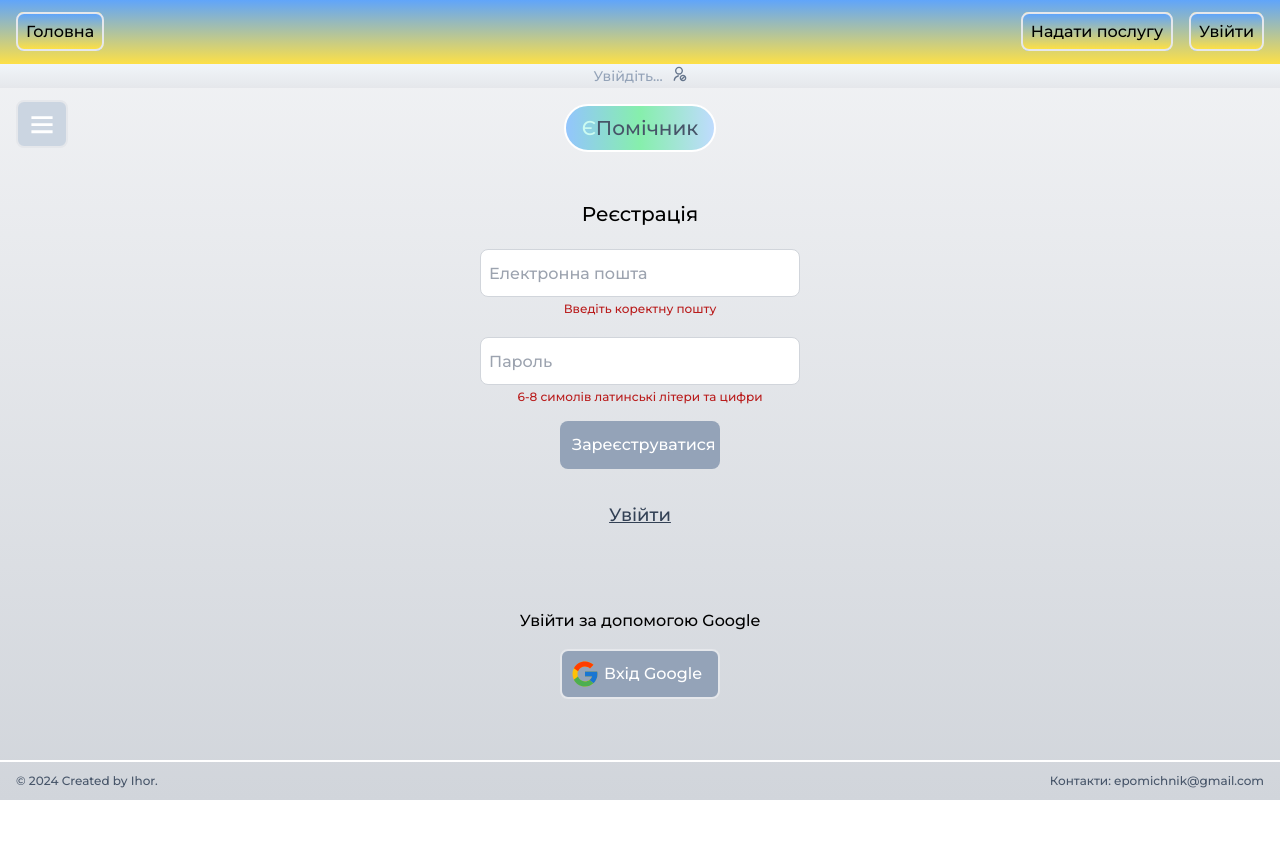
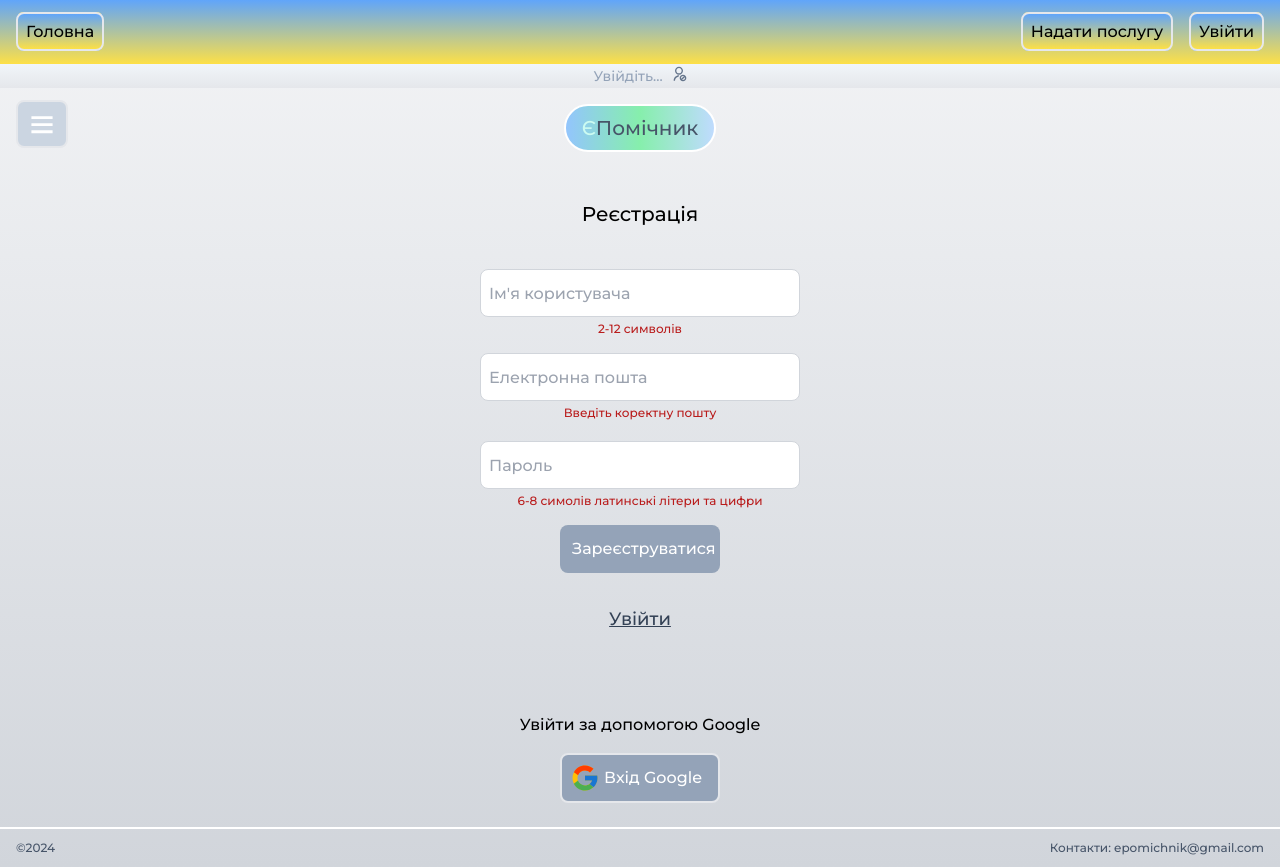
Before and after one commit to poggy33/pomichnuk, a Next.js app: page /signup in a window 1280 px wide. Before the commit the page ends 800 px from the top, so only its background shows below. Built offline with nearby package versions, Linux system fonts and the light colour scheme; no server answers.

Commit message:
update username instead useremail before Auth google

```diff
--- a/src/app/api/users/post/route.ts
+++ b/src/app/api/users/post/route.ts
@@ -7,7 +7,7 @@ connect();
 export async function POST(request:NextRequest) {
     try {
 const reqBody = await request.json();
-const {region, city, category, service, text, userId} = reqBody;
+const {region, city, category, service, text, userId, userName} = reqBody;
 console.log(reqBody);
 
     // create new post
@@ -18,6 +18,7 @@ console.log(reqBody);
         service,
         text,
         userId,
+        userName,
     });
 
     const savedPost = await newPost.save();
--- a/src/app/api/users/signup/route.ts
+++ b/src/app/api/users/signup/route.ts
@@ -9,7 +9,7 @@ connect();
 export async function POST(request: NextRequest) {
     try {
 const reqBody = await request.json();
-const {email, password} = reqBody;
+const {email, password, userName} = reqBody;
 const user = await User.findOne({email});
 
 if(user) {
@@ -21,6 +21,7 @@ if(user) {
 
         // create new user
         const newUser = new User({
+            userName,
             email,
             password: hashedPassword,
             //without verify
--- a/src/app/profile/page.tsx
+++ b/src/app/profile/page.tsx
@@ -11,6 +11,7 @@ export default function ProfilePage() {
   const router = useRouter();
   const [text, setText] = useState("");
   const [userEmail, setUserEmail] = useState("");
+  const [userName, setUserName] = useState("");
   const [isVerified, setIsVerified] = useState(false);
   const [isLoading, setIsLoading] = useState(false);
   const [isCorrectCategory, setIsCorrectCategory] = useState(false);
@@ -22,14 +23,16 @@ export default function ProfilePage() {
     service: "",
     text: "",
     userId: "",
+    userName: "",
   });
 
   //get users details
   const getUserDetails = async () => {
     const res = await axios.get("/api/users/currentuser");
     if (res.data.message === "User found") {
-      console.log(res.data.data.email);
+      // console.log(res.data.data.email);
       setUserEmail(res.data.data.email);
+      setUserName(res.data.data.userName)
       setIsVerified(res.data.data.isVerified);
       setIsLoading(true);
       console.log(res.data.data.isVerified);
@@ -50,7 +53,7 @@ export default function ProfilePage() {
 
   useEffect(() => {
     if (dataFromSelect) {
-      setPost({ ...dataFromSelect, text: text, userId: userEmail });
+      setPost({ ...dataFromSelect, text: text, userId: userEmail, userName: userName });
     }
   }, [text, dataFromSelect]);
 
--- a/src/app/signup/page.tsx
+++ b/src/app/signup/page.tsx
@@ -12,11 +12,13 @@ export default function SignupPage() {
   const [user, setUser] = useState({
     email: "",
     password: "",
+    userName: "",
   });
   const [buttonDisabled, setButtonDisabled] = useState(false);
   const [loading, setLoading] = useState(false);
   const [isPasswordCorrect, setIsPasswordCorrect] = useState(false);
   const [isEmailCorrect, setIsEmailCorrect] = useState(false);
+  const [isUsernameCorrect, setIsUsernameCorrect] = useState(false);
   const [isUniqueEmail, setIsUniqueEmail] = useState(true);
 
   const onSignup = async () => {
@@ -26,7 +28,7 @@ export default function SignupPage() {
       // console.log("Response success", response.data);
       router.push("/login");
     } catch (error: any) {
-      setIsUniqueEmail(false)
+      setIsUniqueEmail(false);
       console.log(error.message);
       toast.error(error.message);
     } finally {
@@ -35,12 +37,20 @@ export default function SignupPage() {
   };
 
   useEffect(() => {
-    if (user.email.length > 5 && isPasswordCorrect) {
+    if (user.email.length > 5 && isPasswordCorrect && isUsernameCorrect) {
       setButtonDisabled(false);
     } else {
       setButtonDisabled(true);
     }
   }, [user]);
+
+  function validateUsername(input: any) {
+    if (input.length >= 2 && input.length <= 12) {
+      return true;
+    } else {
+      return false;
+    }
+  }
 
   function validatePassword(input: any) {
     return /^(?=.*[A-Za-z])(?=.*\d)[A-Za-z\d]{6,8}$/.test(input);
@@ -68,7 +78,24 @@ export default function SignupPage() {
       {!loading && (
         <div className="flex flex-col items-center">
           <input
-            className="w-80 h-12 p-2 border border-gray-300 rounded-lg mb-1 focus:outline-none focus:border-gray-600"
+            className="w-80 h-12 mt-5 p-2 border border-gray-300 rounded-lg mb-1 focus:outline-none focus:border-gray-600"
+            id="username"
+            // type="email"
+            value={user.userName}
+            onChange={(e) => {
+              setIsUsernameCorrect(validateUsername(e.target.value));
+              setUser({ ...user, userName: e.target.value });
+            }}
+            placeholder="Ім'я користувача"
+          />
+          {!isUsernameCorrect ? (
+            <span className="text-xs text-red-700">2-12 символів</span>
+          ) : (
+            <span className="text-xs text-green-800">Ім'я користувача коректне</span>
+          )}
+
+          <input
+            className="w-80 h-12 p-2 border border-gray-300 rounded-lg mb-1 mt-4 focus:outline-none focus:border-gray-600"
             id="email"
             type="email"
             value={user.email}
@@ -119,10 +146,10 @@ export default function SignupPage() {
           </Link>
           <LoginButtonGoogle />
           {!isUniqueEmail && (
-              <span className="text-md text-red-700 mt-10">
-                Користувач з такою поштою вже існує.
-              </span>
-            )}
+            <span className="text-md text-red-700 mt-10">
+              Користувач з такою поштою вже існує.
+            </span>
+          )}
         </div>
       )}
     </div>
--- a/src/app/userposts/page.tsx
+++ b/src/app/userposts/page.tsx
@@ -94,7 +94,7 @@ function UserPosts() {
                 >
                   <div className="flex flex-col justify-between bg-gradient-to-b from-gray-100 to-gray-300 px-3 rounded-md text-sm p-1">
                     <div className="flex justify-between mb-1 items-center">
-                      <p className="text-gray-700">{item.userId}</p>
+                      <p className="text-gray-700">{item.userName}</p>
                       <div
                         onClick={() => deletePost(item._id)}
                         className="mt-1"
--- a/src/components/Footer.tsx
+++ b/src/components/Footer.tsx
@@ -5,7 +5,7 @@ import React from "react";
 function FooterPage() {
   return (
     <div className="px-4 flex items-center justify-between border-white border-t-2 text-xs text-slate-600  min-w-full min-h-10  mt-4">
-      <span>© 2024 Created by Ihor.</span>
+      <span>©2024</span>
       <span>Контакти: epomichnik@gmail.com</span>
     </div>
   );
--- a/src/components/LoginButtonGoogle.tsx
+++ b/src/components/LoginButtonGoogle.tsx
@@ -18,6 +18,7 @@ function LoginButtonGoogle() {
   useEffect(()=>{
     if (status && session?.user?.email) {
       console.log("status"+status, "email"+session.user.email)
+      console.log(session.user)
         if(status === "authenticated" && session.user.email.length >0){
             setUserEmail(session?.user?.email)
             onGoogleSignup(session?.user?.email)
--- a/src/components/Main.tsx
+++ b/src/components/Main.tsx
@@ -319,7 +319,7 @@ export default function Main() {
                           href={`/user/${item.userId}`}
                           className="text-sm text-gray-700 underline hover:text-blue-900"
                         >
-                          {item.userId}
+                          {item.userName}
                         </Link>
                         <div className="flex">
                           {/* rating start*/}
@@ -460,12 +460,11 @@ export default function Main() {
                   >
                     <div className="flex flex-col justify-between bg-gradient-to-b from-gray-100 to-gray-300 px-3 rounded-md text-sm p-1">
                       <div className="flex justify-between mb-1">
-                        {/* <p className="text-gray-700">{item.city}</p> */}
                         <Link
                           href={`/user/${item.userId}`}
                           className="text-sm text-gray-700 underline hover:text-blue-900"
                         >
-                          {item.userId}
+                          {item.userName}
                         </Link>
                         {/* rating start*/}
                         <div className="flex">
@@ -583,12 +582,6 @@ export default function Main() {
                         </div>
                       </div>
                       <div className="flex justify-between text-gray-800">
-                        {/* <Link
-                          href={`/user/${item.userId}`}
-                          className="text-xs text-gray-700 underline hover:text-blue-900"
-                        >
-                          {item.userId}
-                        </Link> */}
                         <p className="text-gray-700 text-xs">{item.city}</p>
                         <span className="text-xs">
                           {item.date.slice(0, 10)}
--- a/src/components/Navbar.tsx
+++ b/src/components/Navbar.tsx
@@ -13,6 +13,7 @@ export default function Navbar() {
   const router = useRouter();
   const [isLoggedIn, setIsLoggedIn] = useState(false);
   const [currentUser, setCurrentUser] = useState("me");
+  const [currentEmail, setCurrentEmail] = useState("");
   const [verifiedBy, setVerifiedBy] = useState("");
   // const { status } = useSession();
 
@@ -41,10 +42,16 @@ export default function Navbar() {
   const getUserDetails = async () => {
     const res = await axios.get("/api/users/currentuser");
     if (res.data.message === "User found") {
-      const parts = res.data.data.email.split("@");
-      if (parts.length > 1) {
-        setCurrentUser(parts[0]);
+      // const parts = res.data.data.email.split("@");
+      // if (parts.length > 1) {
+      //   setCurrentUser(parts[0]);
+      //   setVerifiedBy(res.data.data.verifiedBy);
+      // }
+      const user = res.data.data.userName;
+      if (user) {
+        setCurrentUser(user);
         setVerifiedBy(res.data.data.verifiedBy);
+        setCurrentEmail(res.data.data.email)
       }
       setIsLoggedIn(true);
     } else {
@@ -105,8 +112,8 @@ export default function Navbar() {
         )}
         {isLoggedIn && (
           <div className="flex">
-            <p className="text-sm text-slate-400 mr-2">Ви увійшли як</p>
-            <p className="text-sm text-slate-500 underline">{currentUser}</p>
+            <p className="text-sm text-slate-400 mr-2">Вітаємо, <span className="underline">{currentUser}.</span></p>
+            <p className="text-sm text-slate-400">Ви увійшли як <span className="underline">{currentEmail}</span></p>
           </div>
         )}
       </div>
--- a/src/models/postModel.js
+++ b/src/models/postModel.js
@@ -1,6 +1,11 @@
 import mongoose from "mongoose";
 
 const postSchema = new mongoose.Schema({
+  userName: {
+    type: String,
+    required: true,
+    // unique: true,
+  },
   userId: {
     type: String,
     required: true,
--- a/src/models/userModel.js
+++ b/src/models/userModel.js
@@ -1,6 +1,10 @@
 import mongoose from "mongoose";
 
 const userSchema = new mongoose.Schema({
+  userName: {
+    type: String,
+    required: [true, "Будь-ласка вкажіть пошту"],
+  },
   email: {
     type: String,
     required: [true, "Будь-ласка вкажіть пошту"],
```
